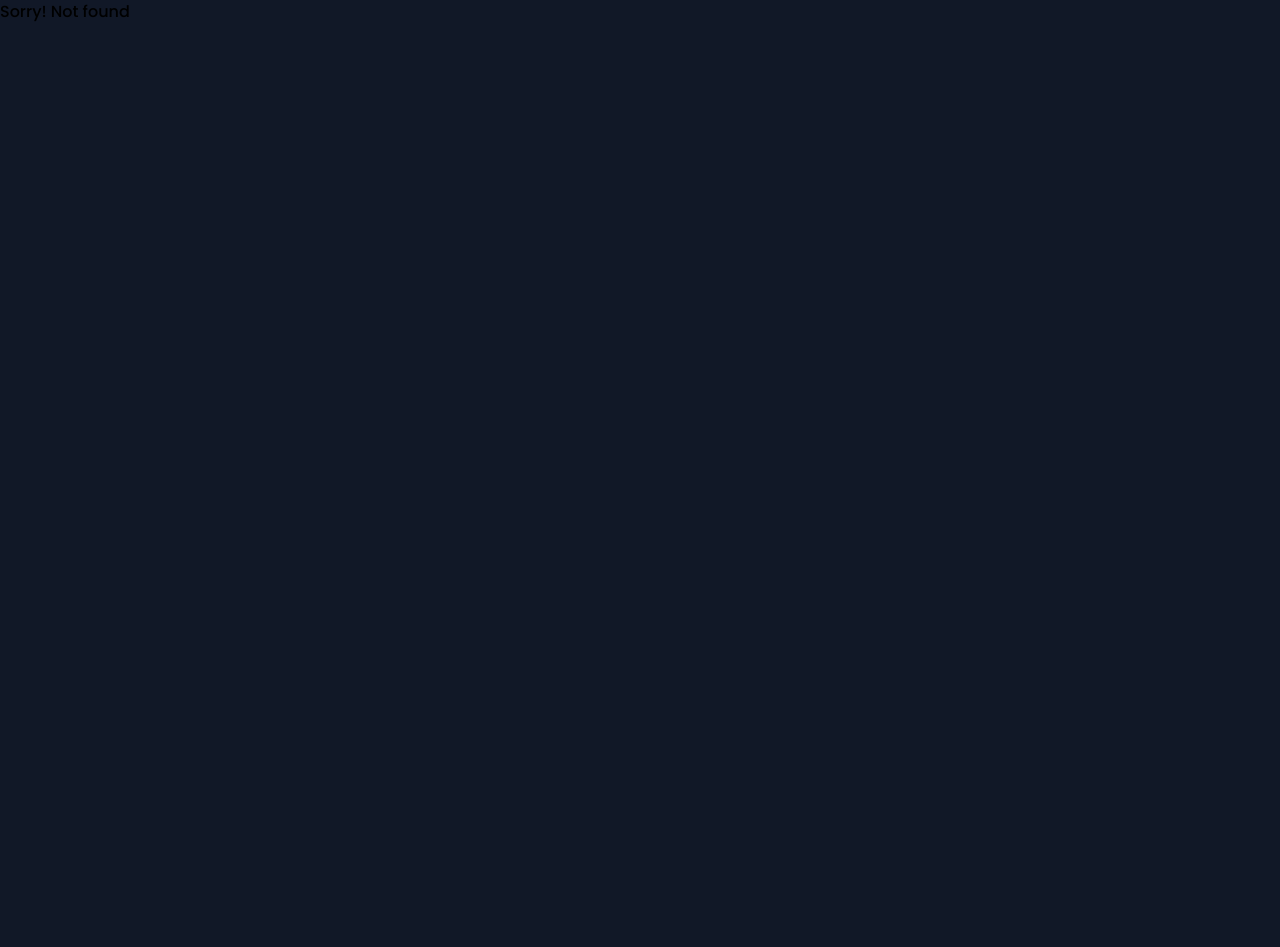
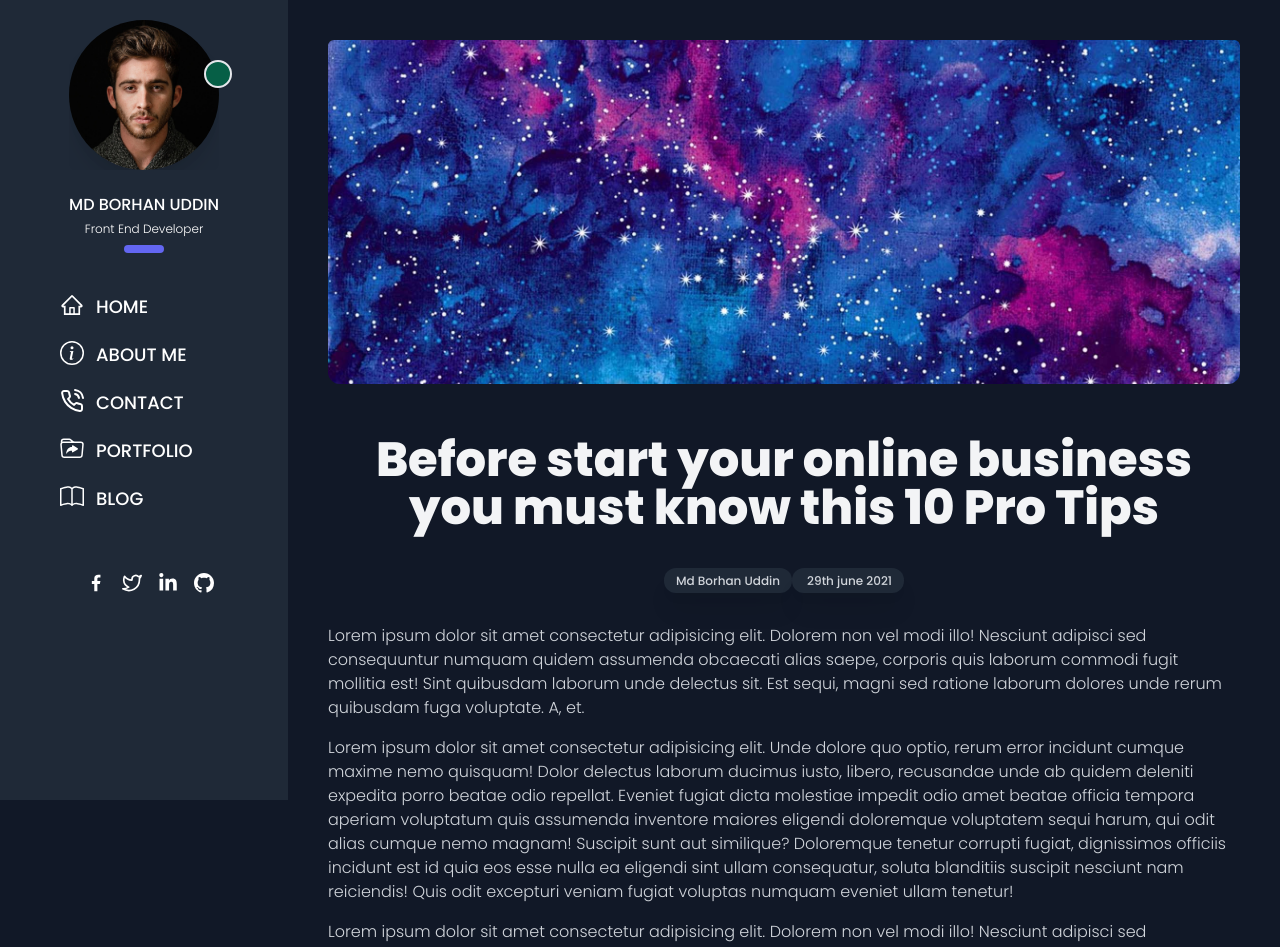
Before and after one commit to borhan365/next-tailwind-personal-website, a Next.js app: page /blog/1 in a window 1280 px wide. Before the commit this address had no page. Shown: the top 947 px of the page. Before the commit the page ends 800 px from the top, so only its background shows below. Built offline with nearby package versions, Linux system fonts and the light colour scheme.

Commit message:
added blog single page

```diff
--- a/component/AboutPage.js
+++ b/component/AboutPage.js
@@ -21,7 +21,8 @@ function AboutPage() {
           <section>
 
             {/* title */}
-            <Title title="About Us" />
+            {/* <Title title="About Us" /> */}
+            <h1 className="uppercase mt-10 mb-5 text-white text-3xl text-center sm:text-left sm:text-5xl shadow font-bold my-5">Md borhan <span className="text-yellow-500">Uddin</span> <span className="w-40 bg-indigo-500 h-3 rounded-xl"></span></h1>
 
             {/* bio */}
             <Bio />
--- a/component/BlogPage.js
+++ b/component/BlogPage.js
@@ -37,7 +37,7 @@ function BlogPage() {
 
                             </div>
 
-                            <Link class="text-white curser-pointer" href={`/single/${item.id}`}>
+                            <Link class="text-white curser-pointer" href={`/blog/${item.id}`}>
                                 <a>
                                   <h2 class="text-2xl hover:text-green-500">{item.title}</h2>
                                 </a>
@@ -45,7 +45,7 @@ function BlogPage() {
 
                             <p class="text-sm text-gray-300 font-light mt-2">{item.desc}</p>
 
-                            <Link class="text-white curser-pointer" href={`/single/${item.id}`}>
+                            <Link class="text-white curser-pointer" href={`/blog/${item.id}`}>
                                 <a>
                                   <button class="bg-gray-700 hover:bg-blue-900 transition-all py-2 px-10 text-white text-md uppercase w-full flex justify-center items-center gap-2 shadow-xl mt-2"> <BsBoxArrowRight /> Learn more </button>
                                   </a>
--- a/component/Data/SocialIcons.js
+++ b/component/Data/SocialIcons.js
@@ -6,7 +6,7 @@ import {BsGithub} from 'react-icons/bs'
 const SocialIcons = [
   {
     name: 'facebook',
-    url: 'https://mdborhanuddin.com/',
+    url: 'https://www.facebook.com/borhan365/',
     icon: <GrFacebookOption />
   },
   {
--- a/component/Social.js
+++ b/component/Social.js
@@ -11,7 +11,9 @@ function Social() {
               SocialIcons.map((item, index) => (
                 <li key={index} className="list-none">
                   <Link href={item.url}>
+                    <a target="_blank">
                     <span className="text-white hover:text-green-500 cursor-pointer text-xl">{item.icon}</span>
+                    </a>
                     </Link>
                 </li>
               ))
--- a/pages/[id].js
+++ /dev/null
@@ -1,11 +0,0 @@
-import React from 'react'
-
-function SinglePage() {
-  return (
-    <>
-      <h1> single page</h1>
-    </>
-  )
-}
-
-export default SinglePage
--- /dev/null
+++ b/pages/blog/[blogDetails].js
@@ -0,0 +1,74 @@
+import Link from 'next/link'
+import React from 'react'
+import Sidebar from '../../component/Sidebar'
+
+function BlogDetails() {
+  return (
+    <>
+              <div className="flex bg-gray-900 w-full">
+
+{/* <!-- Sidebar --> */}
+<Sidebar />
+
+{/* <!-- Blog Body Area --> */}
+<div className="blog-wrapper px-10 pb-20 absolute left-72 bg-gray-900">
+
+    {/* <!-- thumb --> */}
+    <div className="py-5 pt-10 rounded-xl w-full max-h-96 overflow-hidden">
+        <img className="w-full rounded-md" src="/img/blog/cover.jpg" alt="blog cover" />
+    </div>
+
+    {/* <!-- title --> */}
+    <div className="text-gray-100 text-center mt-7 py-6">
+        <h1 className="text-5xl font-bold">Before start your online business you must know this 10 Pro Tips</h1>
+    </div>
+
+    {/* <!-- excerpts --> */}
+    <div className="p-3 text-center">
+      <span className="bg-gray-800 py-1 text-xs px-3 rounded-xl shadow-xl text-gray-300"><i className="ri-user-line"></i> Md Borhan Uddin</span>
+      <span className="bg-gray-800 py-1 text-xs px-3 rounded-xl shadow-xl text-gray-300"><i className="ri-calendar-line"></i> 29th june 2021</span>
+  </div>
+
+
+  {/* <!-- content --> */}
+  <div className="font-light text-md mt-5 text-gray-300">
+      <p className="mb-4">Lorem ipsum dolor sit amet consectetur adipisicing elit. Dolorem non vel modi illo! Nesciunt adipisci sed consequuntur numquam quidem assumenda obcaecati alias saepe, corporis quis laborum commodi fugit mollitia est! Sint quibusdam laborum unde delectus sit. Est sequi, magni sed ratione laborum dolores unde rerum quibusdam fuga voluptate. A, et.</p>
+
+      <p className="mb-4">
+          Lorem ipsum dolor sit amet consectetur adipisicing elit. Unde dolore quo optio, rerum error incidunt cumque maxime nemo quisquam! Dolor delectus laborum ducimus iusto, libero, recusandae unde ab quidem deleniti expedita porro beatae odio repellat. Eveniet fugiat dicta molestiae impedit odio amet beatae officia tempora aperiam voluptatum quis assumenda inventore maiores eligendi doloremque voluptatem sequi harum, qui odit alias cumque nemo magnam! Suscipit sunt aut similique? Doloremque tenetur corrupti fugiat, dignissimos officiis incidunt est id quia eos esse nulla ea eligendi sint ullam consequatur, soluta blanditiis suscipit nesciunt nam reiciendis! Quis odit excepturi veniam fugiat voluptas numquam eveniet ullam tenetur!
+      </p>
+      <p className="mb-4">Lorem ipsum dolor sit amet consectetur adipisicing elit. Dolorem non vel modi illo! Nesciunt adipisci sed consequuntur numquam quidem assumenda obcaecati alias saepe, corporis quis laborum commodi fugit mollitia est! Sint quibusdam laborum unde delectus sit. Est sequi, magni sed ratione laborum dolores unde rerum quibusdam fuga voluptate. A, et.</p>
+
+      <p className="mb-4">
+          Lorem ipsum dolor sit amet consectetur adipisicing elit. Unde dolore quo optio, rerum error incidunt cumque maxime nemo quisquam! Dolor delectus laborum ducimus iusto, libero, recusandae unde ab quidem deleniti expedita porro beatae odio repellat. Eveniet fugiat dicta molestiae impedit odio amet beatae officia tempora aperiam voluptatum quis assumenda inventore maiores eligendi doloremque voluptatem sequi harum, qui odit alias cumque nemo magnam! Suscipit sunt aut similique? Doloremque tenetur corrupti fugiat, dignissimos officiis incidunt est id quia eos esse nulla ea eligendi sint ullam consequatur, soluta blanditiis suscipit nesciunt nam reiciendis! Quis odit excepturi veniam fugiat voluptas numquam eveniet ullam tenetur!
+      </p>
+      <p className="mb-4">Lorem ipsum dolor sit amet consectetur adipisicing elit. Dolorem non vel modi illo! Nesciunt adipisci sed consequuntur numquam quidem assumenda obcaecati alias saepe, corporis quis laborum commodi fugit mollitia est! Sint quibusdam laborum unde delectus sit. Est sequi, magni sed ratione laborum dolores unde rerum quibusdam fuga voluptate. A, et.</p>
+
+      <p className="mb-2">
+          Lorem ipsum dolor sit amet consectetur adipisicing elit. Unde dolore quo optio, rerum error incidunt cumque maxime nemo quisquam! Dolor delectus laborum ducimus iusto, libero, recusandae unde ab quidem deleniti expedita porro beatae odio repellat. Eveniet fugiat dicta molestiae impedit odio amet beatae officia tempora aperiam voluptatum quis assumenda inventore maiores eligendi doloremque voluptatem sequi harum, qui odit alias cumque nemo magnam! Suscipit sunt aut similique? Doloremque tenetur corrupti fugiat, dignissimos officiis incidunt est id quia eos esse nulla ea eligendi sint ullam consequatur, soluta blanditiis suscipit nesciunt nam reiciendis! Quis odit excepturi veniam fugiat voluptas numquam eveniet ullam tenetur!
+      </p>
+
+  </div>
+
+  {/* <!-- share --> */}
+  <div className="flex justify-end aligns-center">
+      <ul className="flex justify-start aligns-center gap-2 mt-10">
+
+        <li className="list-none text-white w-40 h-10 flex justify-center items-center rounded-full border border-blue-800 shadow-xl hover:bg-blue-900 transition-all cursor-pointer"> <i className="ri-arrow-go-forward-line "></i> &nbsp; Share now </li>
+
+        <li className="list-none"><Link className="text-white text-xl" href="#"><i className="ri-facebook-line w-10 h-10 flex justify-center items-center bg-blue-700 rounded-full border border-blue-800 shadow-xl"></i></Link></li>
+        <li className="list-none"><Link className="text-white text-xl" href="#"><i className="ri-instagram-line w-10 h-10 flex justify-center items-center bg-blue-700 rounded-full border border-blue-800 shadow-xl"></i></Link></li>
+        <li className="list-none"><Link className="text-white text-xl" href="#"><i className="ri-github-line w-10 h-10 flex justify-center items-center bg-blue-700 rounded-full border border-blue-800 shadow-xl"></i></Link></li>
+        <li className="list-none"><Link className="text-white text-xl" href="#"><i className="ri-twitter-line w-10 h-10 flex justify-center items-center bg-blue-700 rounded-full border border-blue-800 shadow-xl"></i></Link></li>
+        <li className="list-none"><Link className="text-white text-xl" href="#"><i className="ri-linkedin-line w-10 h-10 flex justify-center items-center bg-blue-700 rounded-full border border-blue-800 shadow-xl"></i></Link></li>
+      </ul>
+  </div>
+
+
+</div>
+</div>
+    </>
+  )
+}
+
+export default BlogDetails
--- a/pages/blog.js
+++ b/pages/blog/index.js
@@ -1,7 +1,7 @@
 import React from 'react'
-import BlogPage from '../component/BlogPage'
-import Sidebar from '../component/Sidebar'
-import MobileMenu from '../component/MobileMenu'
+import BlogPage from '../../component/BlogPage'
+import Sidebar from '../../component/Sidebar'
+import MobileMenu from '../../component/MobileMenu'
 
 function blog() {
   return (
--- a/pages/index.js
+++ b/pages/index.js
@@ -7,7 +7,7 @@ export default function Home() {
   return (
     <div className={styles.container}>
       <Head>
-        <title>Md Borhan Uddin Personal Blog</title>
+        <title>Md Borhan Uddin Portfolio</title>
         <meta name="viewport" content="width=device-width, initial-scale=1.0" />
         <meta name="description" content="Generated by create next app" />
         <link rel="icon" href="/favicon.ico" />
```
Also changed, not shown: 2 other files (tests, documents, lock files or other folders).
